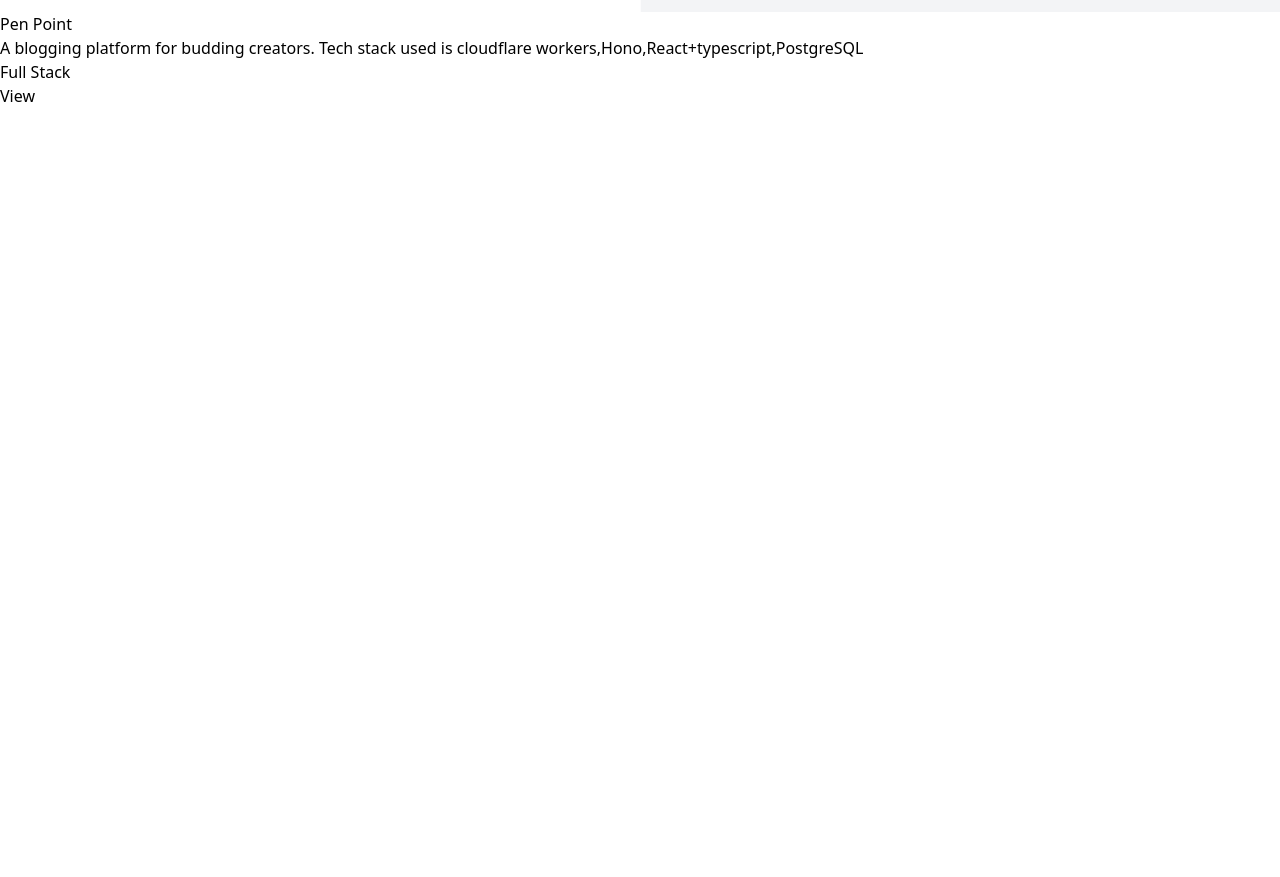
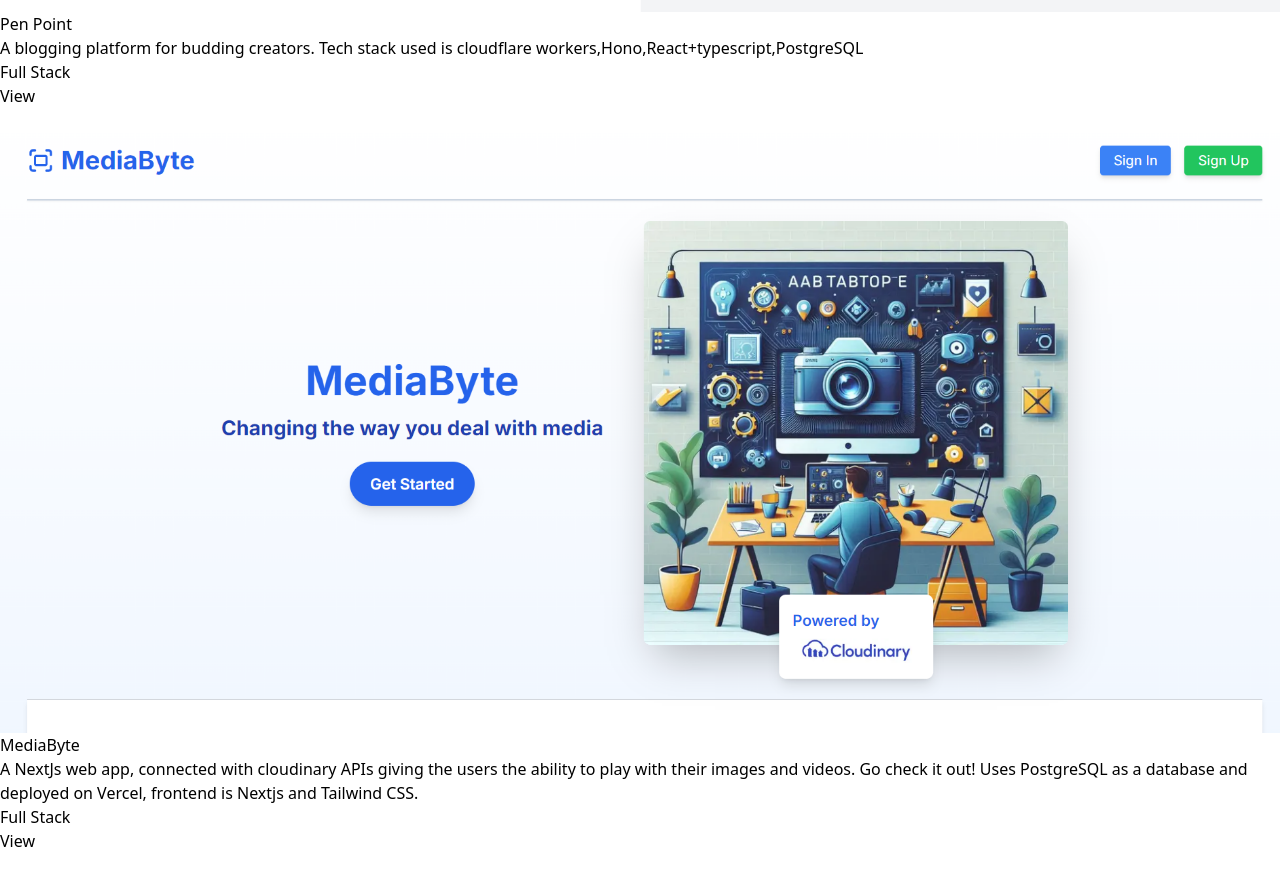
Before and after one commit to akshatg5/AkshatGirdhar-portfolio, a React (Vite) app: page / in a window 1280 px wide. Shown: the part 4620-5497 px from the top of the page. Before the commit the page ends 4752 px from the top, so only its background shows below. Built offline with nearby package versions, Linux system fonts and the light colour scheme.

Commit message:
feat: added mediabyte

```diff
--- a/src/LandingPage.jsx
+++ b/src/LandingPage.jsx
@@ -66,7 +66,14 @@ export const LandingPage = () => {
       projectTitle: "Pen Point",
       projectDescription: "A blogging platform for budding creators. Tech stack used is cloudflare workers,Hono,React+typescript,PostgreSQL",
       githubLink : "https://github.com/akshatg5/Pen-Point"
-
+    },
+    {
+      link: "https://mediabyte.vercel.app/",
+      displayImg: "/MediabyteSS.png",
+      category : "Full Stack",
+      projectTitle: "MediaByte",
+      projectDescription: "A NextJs web app, connected with cloudinary APIs giving the users the ability to play with their images and videos. Go check it out! Uses PostgreSQL as a database and deployed on Vercel, frontend is Nextjs and Tailwind CSS.",
+      githubLink : "https://github.com/akshatg5/MediaByte"
     },
   ];
 
```
Also changed, not shown: public/MediabyteSS.png (added).
